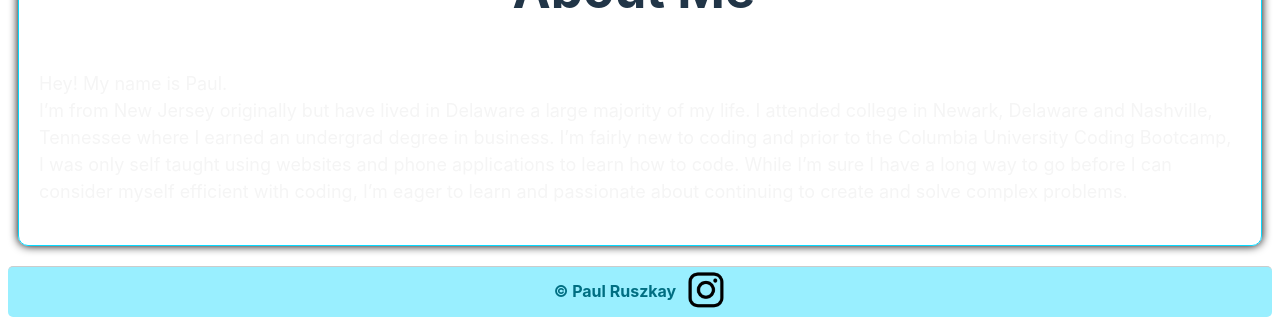
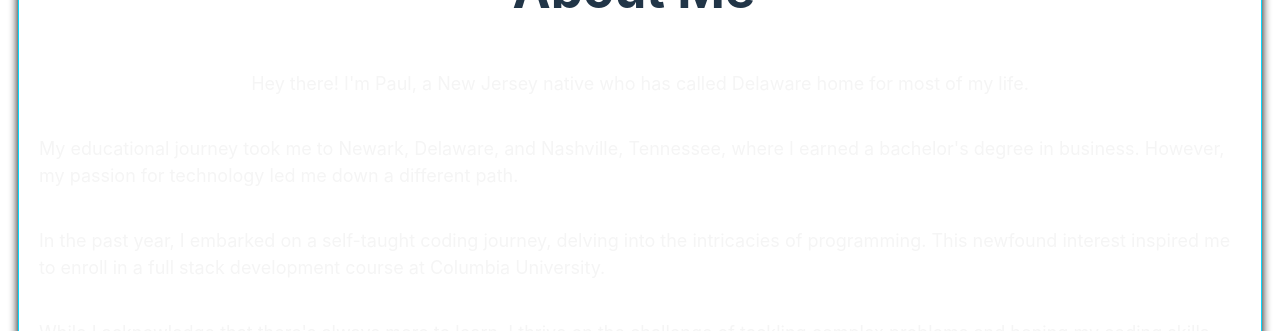
Before and after one commit to PaulRusz/PaulRsPortfolio, a React (Vite) app: page / in a window 1280 px wide. Shown: the part 382-713 px from the top of the page. Built offline with nearby package versions, Linux system fonts and the light colour scheme; grey boxes are pictures that could not be loaded.

Commit message:
changes to about me

```diff
--- a/src/pages/AboutMe.jsx
+++ b/src/pages/AboutMe.jsx
@@ -1,6 +1,8 @@
 // Imports the AboutMe.css to grant access to additional classNames
 import '../styles/AboutMe.css';
 import { motion } from "framer-motion";
+
+import monacoImage from "src/assets/Monaco.png";
 
 function AboutMe() {
 
@@ -15,19 +17,16 @@ function AboutMe() {
       >
 
         <div className="about-me-container">
-            <h1>             <img className="monacoImage" src="src/assets/Monaco.png" alt="Me in Monaco" />About Me             <img className="weddingImage" src="src/assets/wedding.png" alt="Wedding Image" /></h1>
+            <h1>             <img src={monacoImage}  className="monacoImage"  alt="Me in Monaco" />About Me             <img className="weddingImage" src="src/assets/wedding.png" alt="Wedding Image" /></h1>
 
-            <p>
-            Hey! My name is Paul. <br></br> I’m from New Jersey originally but have lived in Delaware a large majority of my life.
-
-            I attended college in Newark, Delaware and Nashville, Tennessee where I earned an undergrad degree in business.
-
-            I’m fairly new to coding and prior to the Columbia University Coding Bootcamp,
-            I was only self taught using websites and phone applications to learn how to code.
-
-            While I’m sure I have a long way to go before I can consider myself efficient with coding,
-            I’m eager to learn and passionate about continuing to create and solve complex problems.
-            </p>
+            <p>Hey there! I'm Paul, a New Jersey native who has called Delaware home for most of my life.</p>
+      <p>My educational journey took me to Newark, Delaware, and Nashville, Tennessee, where I earned a bachelor's degree in business. However, my passion for technology led me down a different path.</p>
+      <p>In the past year, I embarked on a self-taught coding journey, delving into the intricacies of programming. This newfound interest inspired me to enroll in a full stack development course at Columbia University.</p>
+      <p>While I acknowledge that there's always more to learn, I thrive on the challenge of tackling complex problems and honing my coding skills. I'm excited about the possibilities that lie ahead as I continue to grow in this dynamic field.</p>
+      <p>When I'm not immersed in work or coding projects, you can find me staying active through workouts, exploring new destinations to experience the diverse cultures (and of course food), and soaking up sun outdoors.</p>
+      <p>I also spend my time diving into captivating reads, looking for newly released music, and always searching for the best lasagna the East Coast has to offer.</p>
+      <p>A few of my favorites books include the Game of Thrones series, The Poppy War series, and On Earth We’re Briefly Gorgeous.</p>
+      <p>While there's much more to me than what's listed here, don't hesitate to reach out if you'd like to learn more.</p>
         </div>
 
         </motion.div>
```
